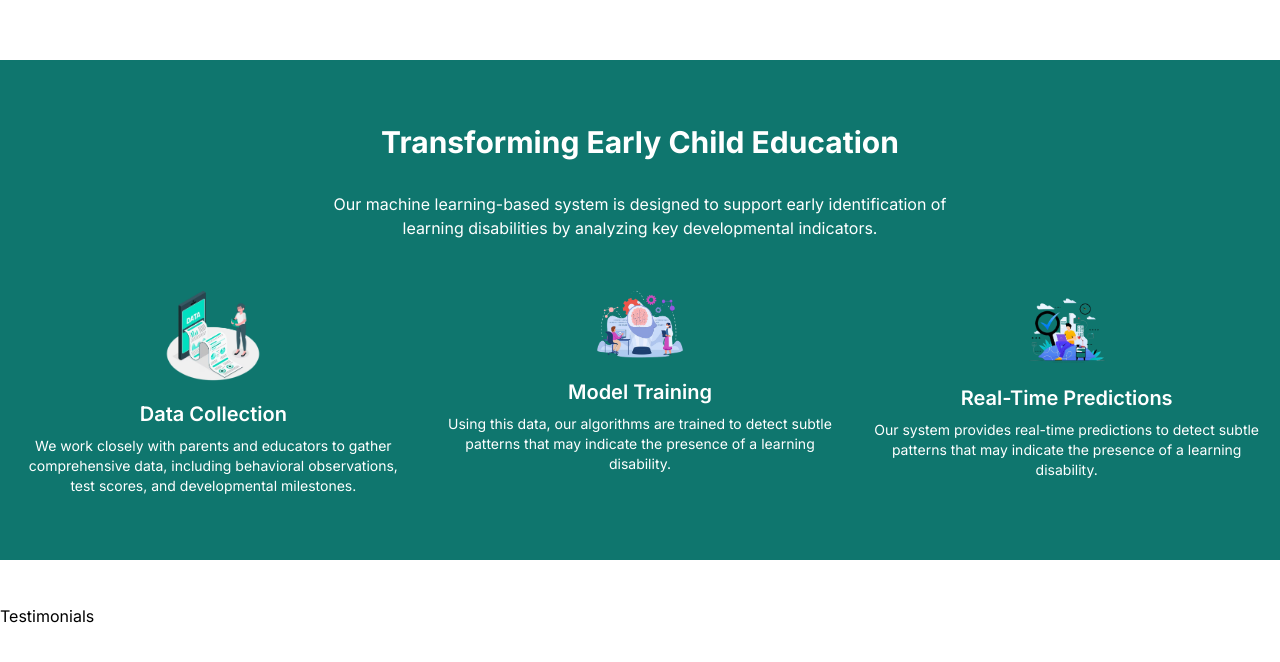
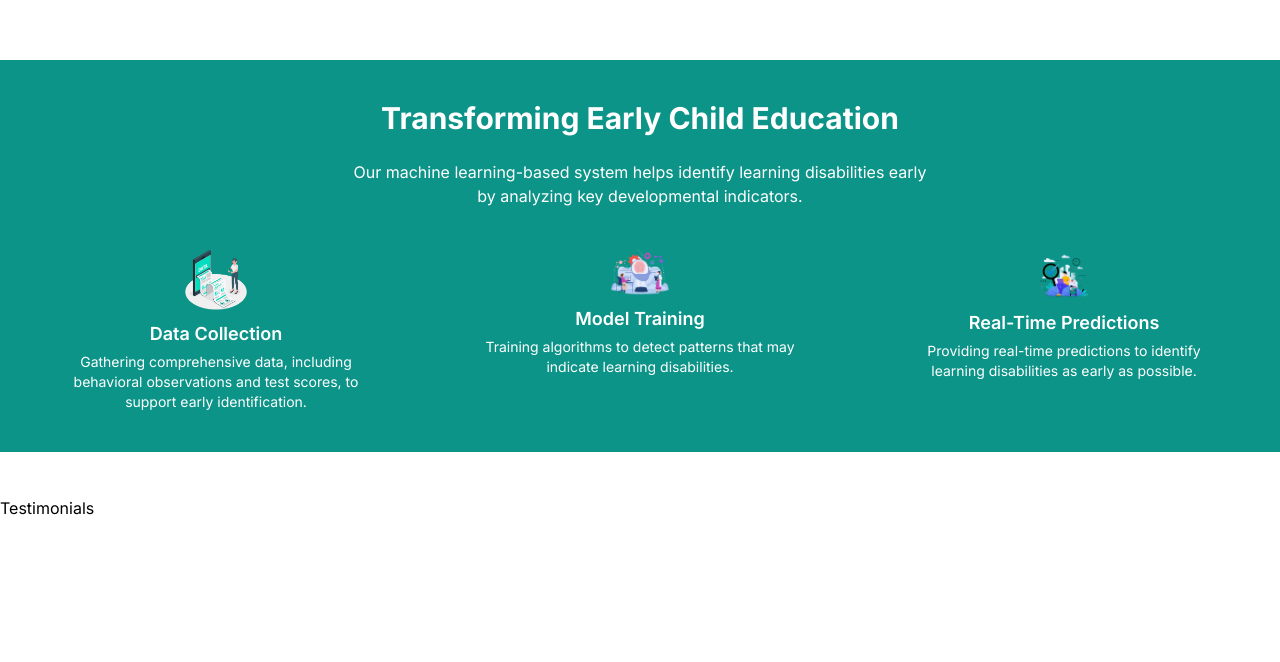
Before and after one commit to Kentoyyy/Thesis-Project, a Next.js app: page / in a window 1280 px wide. Shown: the part 828-1490 px from the top of the page. Built offline with nearby package versions, Linux system fonts and the light colour scheme.

Commit message:
Update page.tsx

```diff
--- a/app/page.tsx
+++ b/app/page.tsx
@@ -33,35 +33,35 @@ export default function Home() {
       </main>
 
       {/* Machine Learning Section */}
-      <section className="bg-teal-700 text-white py-16">
-        <div className="container mx-auto px-4">
-          <h2 className="text-center text-3xl font-bold mb-8">Transforming Early Child Education</h2>
-          <p className="text-center mb-12 max-w-2xl mx-auto">
-            Our machine learning-based system is designed to support early identification of learning disabilities by analyzing key developmental indicators.
+      <section className="bg-teal-600 text-white py-10">
+        <div className="container mx-auto px-4 text-center">
+          <h2 className="text-2xl md:text-3xl font-bold mb-6">Transforming Early Child Education</h2>
+          <p className="mb-10 max-w-xl mx-auto text-sm md:text-base">
+            Our machine learning-based system helps identify learning disabilities early by analyzing key developmental indicators.
           </p>
-          <div className="grid grid-cols-1 md:grid-cols-3 gap-8">
+          <div className="grid grid-cols-1 md:grid-cols-3 gap-6">
             {/* Data Collection */}
             <div className="flex flex-col items-center text-center">
-              <Image src={data} alt="Data Collection" width={96} height={96} className="mb-4" />
-              <h3 className="text-xl font-semibold mb-2">Data Collection</h3>
-              <p className="text-sm">
-                We work closely with parents and educators to gather comprehensive data, including behavioral observations, test scores, and developmental milestones.
+              <Image src={data} alt="Data Collection" width={64} height={64} className="mb-2" />
+              <h3 className="text-lg font-semibold mb-1">Data Collection</h3>
+              <p className="text-xs md:text-sm max-w-xs">
+                Gathering comprehensive data, including behavioral observations and test scores, to support early identification.
               </p>
             </div>
             {/* Model Training */}
             <div className="flex flex-col items-center text-center">
-              <Image src={model} alt="Model Training" width={96} height={96} className="mb-4" />
-              <h3 className="text-xl font-semibold mb-2">Model Training</h3>
-              <p className="text-sm">
-                Using this data, our algorithms are trained to detect subtle patterns that may indicate the presence of a learning disability.
+              <Image src={model} alt="Model Training" width={64} height={64} className="mb-2" />
+              <h3 className="text-lg font-semibold mb-1">Model Training</h3>
+              <p className="text-xs md:text-sm max-w-xs">
+                Training algorithms to detect patterns that may indicate learning disabilities.
               </p>
             </div>
             {/* Real-Time Predictions */}
             <div className="flex flex-col items-center text-center">
-              <Image src={time} alt="Real-Time Predictions" width={96} height={96} className="mb-4" />
-              <h3 className="text-xl font-semibold mb-2">Real-Time Predictions</h3>
-              <p className="text-sm">
-                Our system provides real-time predictions to detect subtle patterns that may indicate the presence of a learning disability.
+              <Image src={time} alt="Real-Time Predictions" width={64} height={64} className="mb-2" />
+              <h3 className="text-lg font-semibold mb-1">Real-Time Predictions</h3>
+              <p className="text-xs md:text-sm max-w-xs">
+                Providing real-time predictions to identify learning disabilities as early as possible.
               </p>
             </div>
           </div>
```
